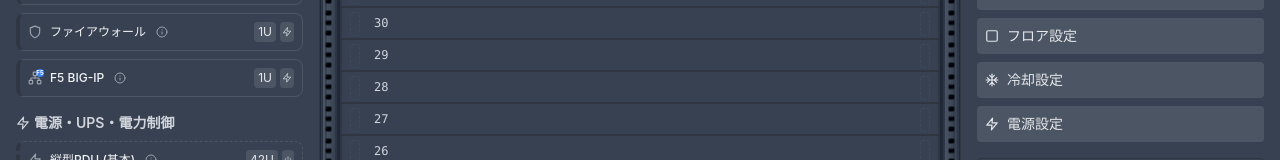
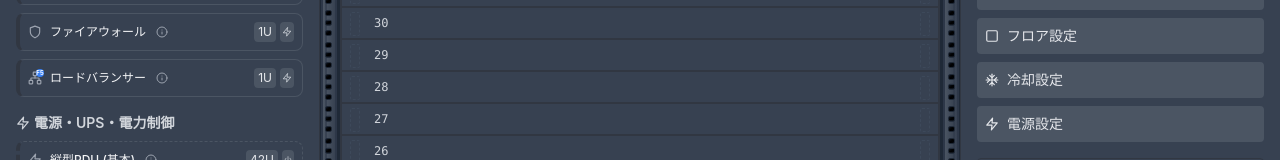
Before and after one commit to tsuyoshi-otake/otak-racking, a React (Create React App) app: page / in a window 1280 px wide. Shown: the part 541-701 px from the top of the page. Built offline with nearby package versions, Linux system fonts and the light colour scheme; the HTML template or start-up script is replaced by a standard one.

Commit message:
fix: correct load balancer name in constants
Changed the name of the load balancer from "F5 BIG-IP" to the correct
value "ロードバランサー" in the networkEquipment array. This ensures
the displayed name matches the intended label.

```diff
--- a/src/constants.ts
+++ b/src/constants.ts
@@ -158,7 +158,7 @@ export const networkEquipment: Equipment[] = [
   },
   {
     id: 'load-balancer',
-    name: 'F5 BIG-IP',
+    name: 'ロードバランサー',
     height: 1,
     depth: 450,
     power: 200,
```
